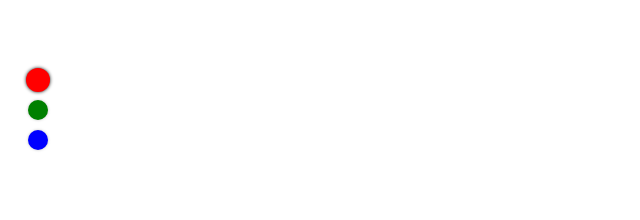
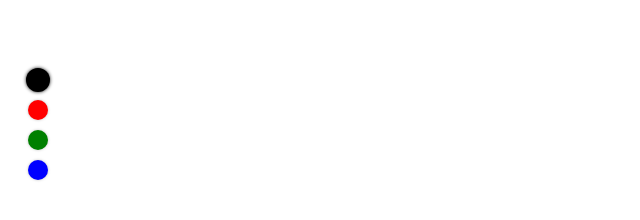
Before and after one commit to findpikachu/paint, a plain HTML site: page index.html in a window 1280 px wide. Both pictures are taken after a click on the item 38 px from the left and 80 px from the top of the page. Shown: the whole page, without its empty margins (0-640 px from the left). Drawn offline with Linux system fonts and the light colour scheme.

Commit message:
add black color

```diff
--- a/index.html
+++ b/index.html
@@ -23,6 +23,7 @@
         </svg>
     </div>
     <ol class="colors">
+        <li class="black"></li>
         <li class="red"></li>
         <li class="green"></li>
         <li class="blue"></li>
--- a/paint.js
+++ b/paint.js
@@ -9,12 +9,14 @@ function draw() {
     let red = document.querySelector(".red")
     let blue = document.querySelector(".blue")
     let green = document.querySelector(".green")
+    let black = document.querySelector(".black")
     let startPoint = {},endPoint = {},ctx
     if (canvas.getContext)
         ctx = canvas.getContext("2d")
 
     canvas.width = document.documentElement.clientWidth
     canvas.height = document.documentElement.clientHeight
+    black.classList.add("active")
     if (document.body.ontouchstart !== undefined) {
         canvas.ontouchstart = (event) => {
             startPoint.x = event.touches[0].clientX
@@ -94,23 +96,33 @@ function draw() {
         isPaint = false
         useEraser = false
     }
+    black.onclick = (event) => {
+        ctx.strokeStyle = "black"
+        event.target.classList.add("active")
+        green.classList.remove("active")
+        blue.classList.remove("active")
+        red.classList.remove("active")
+    }
     red.onclick = (event) => {
         ctx.strokeStyle = "red"
         event.target.classList.add("active")
         green.classList.remove("active")
         blue.classList.remove("active")
+        black.classList.remove("active")
     }
     green.onclick = (event) => {
         ctx.strokeStyle = "green"
         event.target.classList.add("active")
         red.classList.remove("active")
         blue.classList.remove("active")
+        black.classList.remove("active")
     }
     blue.onclick = (event) => {
         ctx.strokeStyle = "blue"
         event.target.classList.add("active")
         green.classList.remove("active")
         red.classList.remove("active")
+        black.classList.remove("active")
     }
 }
 
--- a/style.css
+++ b/style.css
@@ -46,6 +46,9 @@ body {
     transition: all 0.3s;
 }
 
+.colors .black {
+    background-color: black;
+}
 .colors .red {
     background-color: red;
 }
```
